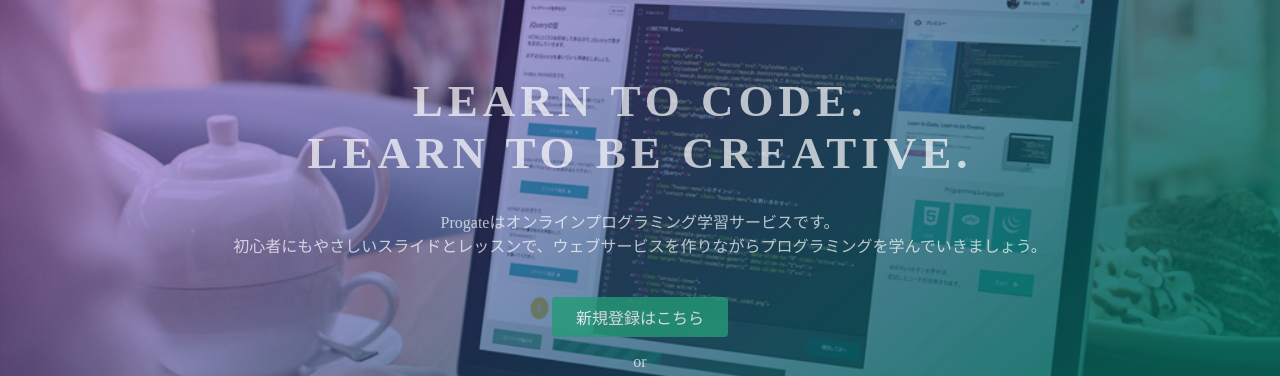
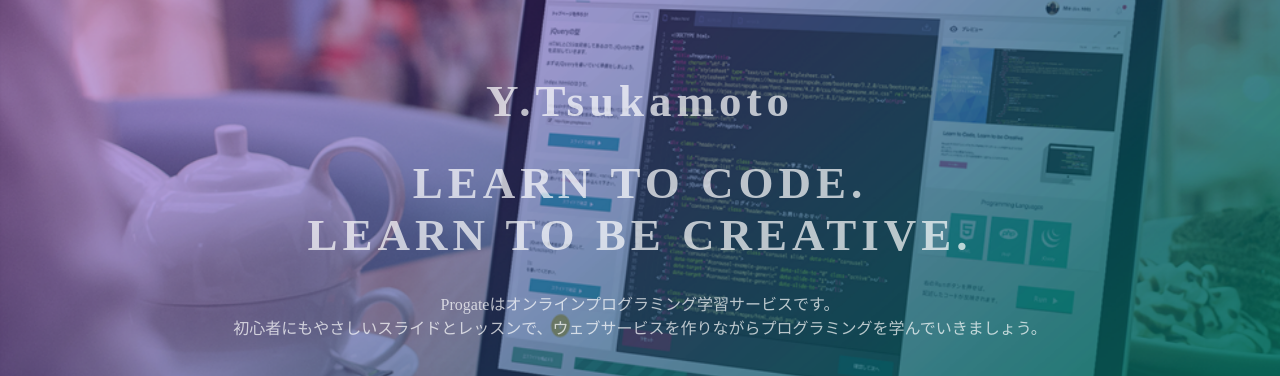
Before and after one commit to Y-Tsukamoto2828/Y-Tsukamoto2828.github.io, a plain HTML site: page index.html in a window 1280 px wide. Shown: the part 135-511 px from the top of the page. Drawn offline with Linux system fonts and the light colour scheme.

Commit message:
Update index.html

```diff
--- a/index.html
+++ b/index.html
@@ -23,6 +23,7 @@
   </header>
   <div class="top-wrapper">
     <div class="container">
+      <h1>Y.Tsukamoto</h1>
       <h1>LEARN TO CODE.<br>LEARN TO BE CREATIVE.</h1>
       <p>Progateはオンラインプログラミング学習サービスです。<br>初心者にもやさしいスライドとレッスンで、ウェブサービスを作りながらプログラミングを学んでいきましょう。</p>
       <div class="btn-wrapper">
```
